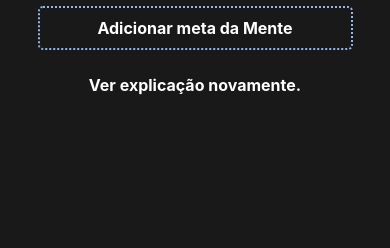
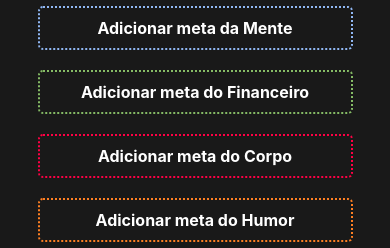
Before and after one commit to thgmagno/onebitlife, a React Native app: screen /Home in a window 390 px wide. Shown: the part 593-841 px from the top of the page. Built offline with nearby package versions, Linux system fonts and the light colour scheme.

Commit message:
Edição e criação dos hábitos

```diff
--- a/src/Components/Home/EditHabit/index.jsx
+++ b/src/Components/Home/EditHabit/index.jsx
@@ -0,0 +1,65 @@
+import React from "react";
+import { TouchableOpacity, View, Text, StyleSheet } from "react-native";
+
+export  default function ({habit, frequency, habitArea, checkColor}) {
+
+    function handleEdit(){
+        console.log("Botão de editar clicado")
+    }
+
+    function handleCheck(){
+        console.log(`Botão de check do $(habitArea)`);
+    }
+
+    return (
+        <TouchableOpacity
+            activeOpacity={0.9}
+            style={styles.button}
+            onPress={handleEdit}
+        >
+            <View style={styles.habitText}>
+                <Text style={styles.habitTitle}>
+                    {habit}
+                </Text>
+
+                <Text style={styles.habitFrequency}>
+                    {frequency}
+                </Text>
+            </View>
+
+            <TouchableOpacity style={[styles.check, {borderColor: checkColor}]} onPress={handleCheck}>
+            </TouchableOpacity>
+
+        </TouchableOpacity>
+    );
+}
+
+const styles = StyleSheet.create({
+    button: {
+        backgroundColor: "#151515",
+        borderRadius: 5,
+        width: 320,
+        marginVertical: 10,
+        paddingVertical: 10,
+        paddingHorizontal: 20,
+        flexDirection: "row",
+        alignItems: "center",
+        justifyContent: "space-between",
+    },
+
+    habitTitle: {
+        color: "white",
+        fontWeight: "bold",
+    },
+
+    habitFrequency: {
+        color: "white",
+    },
+
+    check: {
+        width: 20,
+        height: 20,
+        borderWidth: 1,
+        borderRadius: 10,
+    },
+})
--- a/src/Pages/Home/index.jsx
+++ b/src/Pages/Home/index.jsx
@@ -4,6 +4,7 @@ import LifeStatus from "../../Components/Common/LifeStatus";
 import { View, Text, StyleSheet, ScrollView } from "react-native";
 import StatusBar from "../../Components/Home/StatusBar";
 import CreateHabit from "../../Components/Home/CreateHabit";
+import EditHabit from "../../Components/Home/EditHabit";
 
 export default function Home () {
 
@@ -23,7 +24,51 @@ export default function Home () {
                     <Text style={styles.dailyChecks}>❤️ 20 dias - ✔️ 80 checks</Text>
                     <LifeStatus />
                     <StatusBar />
-                    <CreateHabit habitArea="Mente" borderColor="#90B7F3"/>
+
+                    {mindHabit ? (
+                        <EditHabit
+                            habit={mindHabit?.habitName}
+                            frequency={`${mindHabit?.habitTime} - ${mindHabit?.habitFrequency}`}
+                            habitArea={mindHabit?.habitArea}
+                            checkColor="#98B7F3"
+                        />
+                    ) : (
+                        <CreateHabit habitArea="Mente" borderColor="#90B7F3" />
+                    ) }
+
+                    {moneyHabit ? (
+                        <EditHabit
+                        habit={moneyHabit?.habitName}
+                        frequency={`${moneyHabit?.habitTime} - ${moneyHabit?.habitFrequency}`}
+                        habitArea={moneyHabit?.habitArea}
+                        checkColor="#85BB65"
+                        />
+                    ) : (
+                        <CreateHabit habitArea="Financeiro" borderColor="#85BB65" />
+                    )}
+
+                    {bodyHabit ? (
+                        <EditHabit
+                        habit={bodyHabit?.habitName}
+                        frequency={`${bodyHabit?.habitTime} - ${bodyHabit?.habitFrequency}`}
+                        habitArea={bodyHabit?.habitArea}
+                        checkColor="#FF0044"
+                        />
+                    ) : (
+                        <CreateHabit habitArea="Corpo" borderColor="#FF0044" />
+                    )}
+
+                    {funHabit ? (
+                        <EditHabit
+                        habit={funHabit?.habitName}
+                        frequency={`${funHabit?.habitTime} - ${funHabit?.habitFrequency}`}
+                        habitArea={funHabit?.habitArea}
+                        checkColor="#FE7F23"
+                        />
+                    ) : (
+                        <CreateHabit habitArea="Humor" borderColor="#FE7F23" />
+                    )}
+
                 </View>
                 <Text
                     style={styles.explanationText}
```
